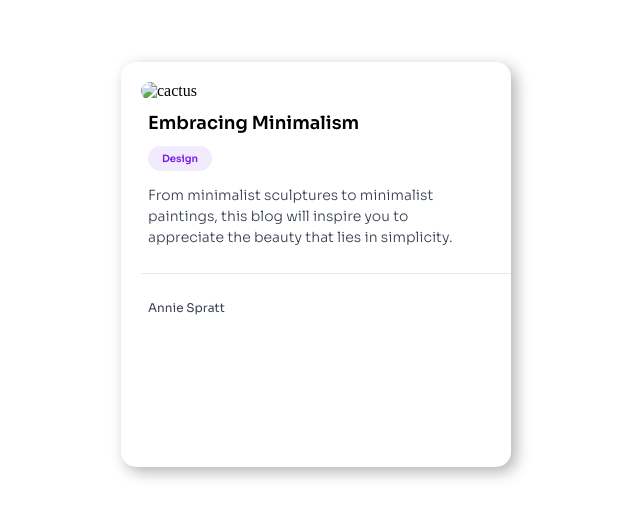
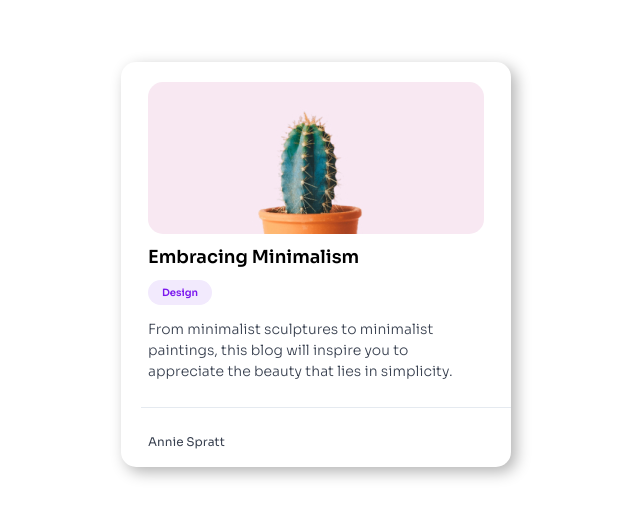
Before and after one commit to aryaalfaruq825-bit/arya-minimal-blog-card, a plain HTML site: page index.html in a window 1280 px wide. Shown: the part 136-654 px from the top of the page, without its empty margins (324-964 px from the left). Drawn offline with Linux system fonts and the light colour scheme; the site is published under a folder, as on GitHub Pages, so addresses that start at the root find nothing.

Commit message:
Fix image source path for Cactus.jpg

```diff
--- a/index.html
+++ b/index.html
@@ -87,7 +87,7 @@
 </head>
 <body>
     <div class="container">
-        <img src="/resources/Cactus.jpg" alt="cactus">
+        <img src="Cactus.jpg" alt="cactus">
         <h1>Embracing Minimalism</h1>
         <button>Design</button>
         <p>From minimalist sculptures to minimalist paintings, this blog will inspire you to appreciate the beauty that lies in simplicity.</p>
```
